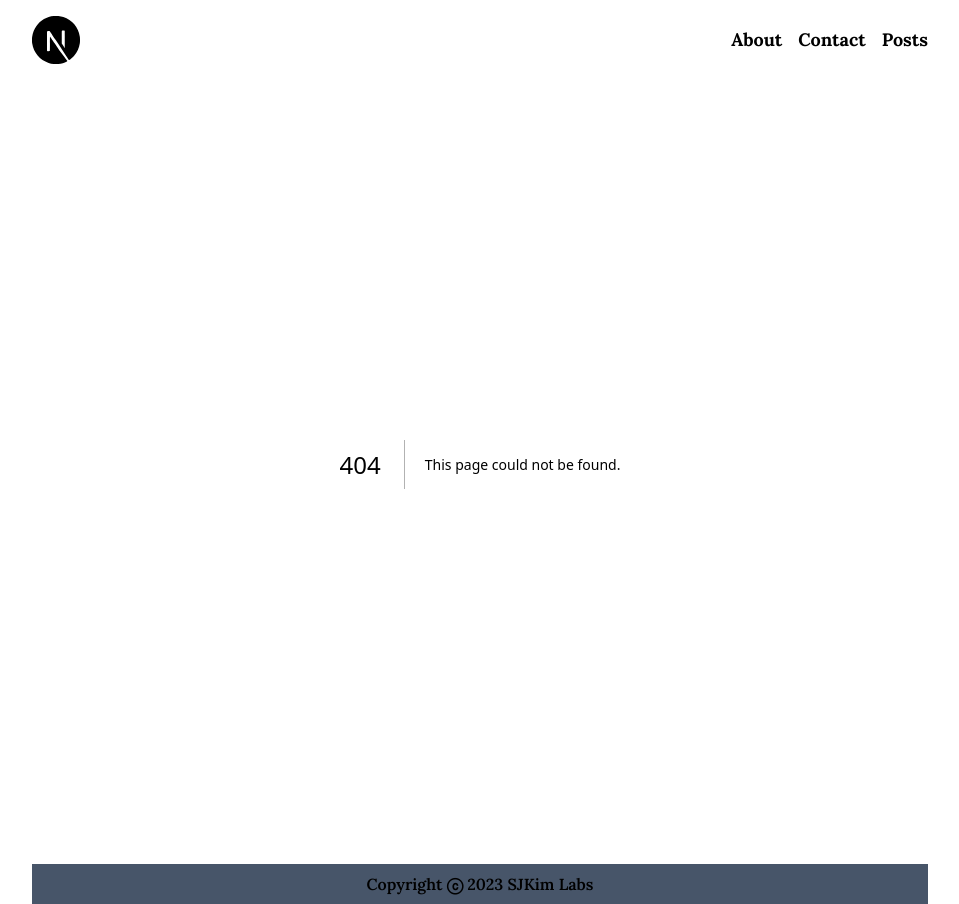
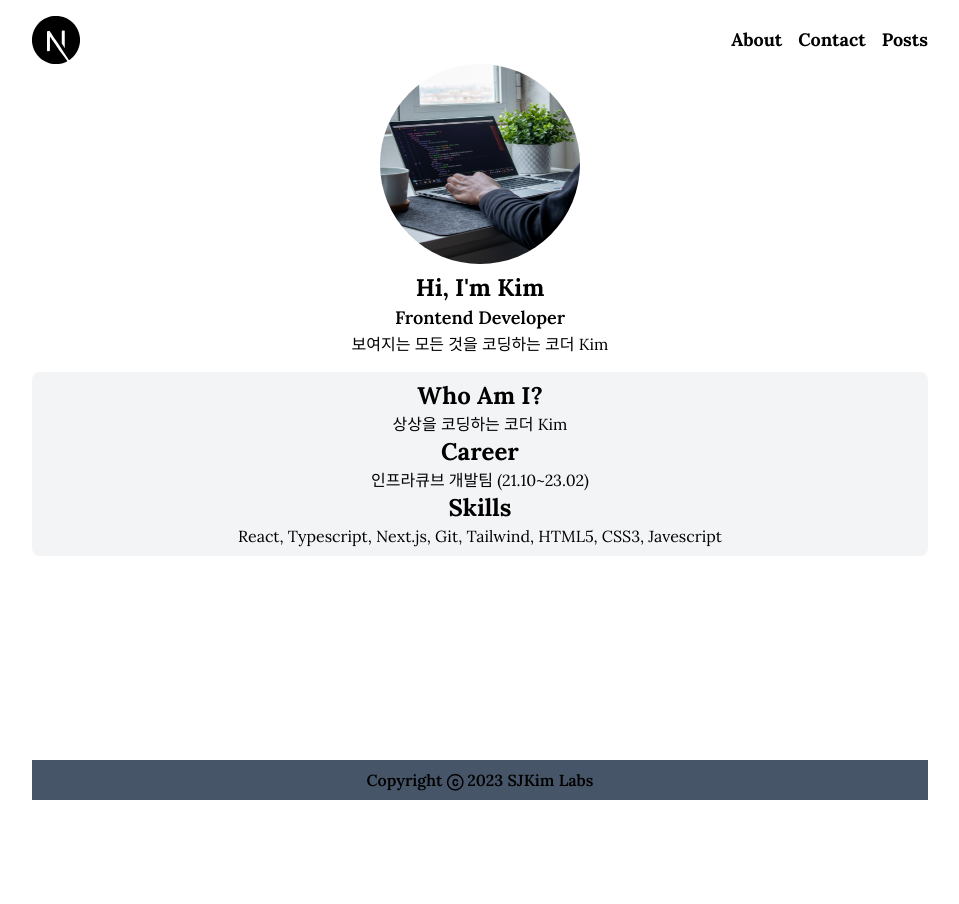
Before and after one commit to ksj0818/next-blog, a Next.js app: page /about in a window 1280 px wide. Before the commit this address had no page. Shown: the whole page, without its empty margins (160-1119 px from the left). After the commit the page ends 800 px from the top, so only its background shows below. Built offline with nearby package versions, Linux system fonts and the light colour scheme.

Commit message:
about 페이지 생성

```diff
--- /dev/null
+++ b/src/app/about/page.tsx
@@ -0,0 +1,18 @@
+import ProfileCard from "@/components/profile/ProfileCard";
+
+const TITLE_CLASS = "text-2xl font-bold";
+export default function AboutPage() {
+  return (
+    <section>
+      <ProfileCard />
+      <article className="w-full gap-4 p-2 mt-4 text-center bg-gray-100 rounded-lg">
+        <h2 className={TITLE_CLASS}>Who Am I?</h2>
+        <p>상상을 코딩하는 코더 Kim</p>
+        <h2 className={TITLE_CLASS}>Career</h2>
+        <p>인프라큐브 개발팀 (21.10~23.02)</p>
+        <h2 className={TITLE_CLASS}>Skills</h2>
+        <p>React, Typescript, Next.js, Git, Tailwind, HTML5, CSS3, Javescript</p>
+      </article>
+    </section>
+  );
+}
```
